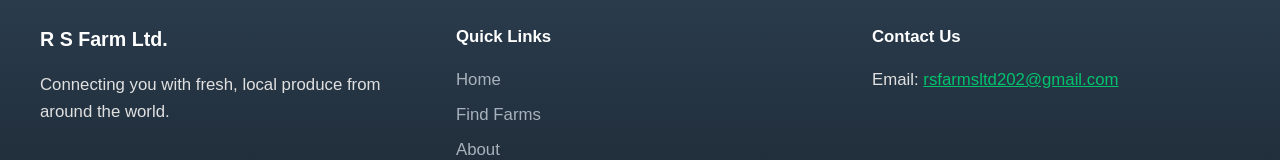
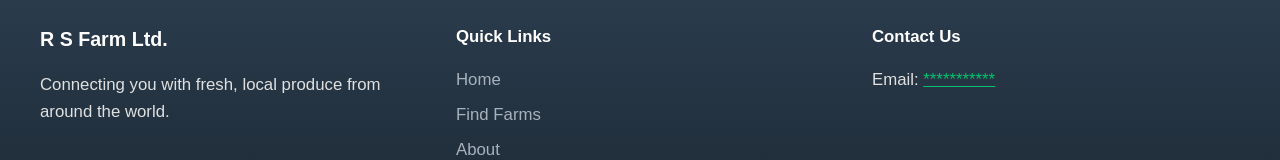
Before and after one commit to AmenuScott/rs-farm-website, a website: page index.html in a window 1280 px wide. Shown: the part 5758-5918 px from the top of the page. Drawn offline with Linux system fonts and the light colour scheme; no server answers.

Commit message:
Latest Commit

```diff
--- a/index.html
+++ b/index.html
@@ -180,7 +180,7 @@
                 </div>
                 <div class="footer-section">
                     <h4>Contact Us</h4>
-                    <p>Email: <a href="mailto:rsfarmsltd202@gmail.com">rsfarmsltd202@gmail.com</a></p>
+                    <p>Email: <a href="mailto:rsfarmsltd202@gmail.com">***********</a></p>
                 </div>
             </div>
             <div class="footer-bottom">
```
